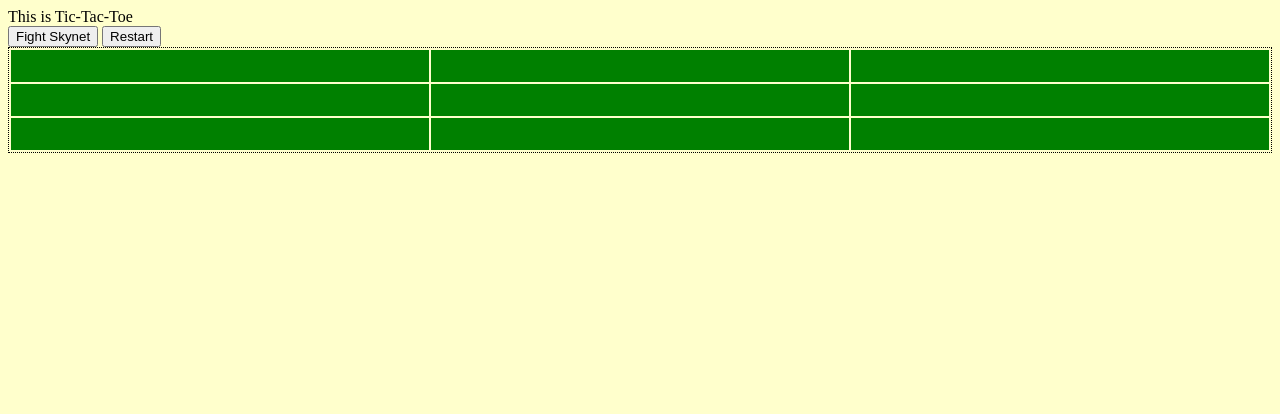
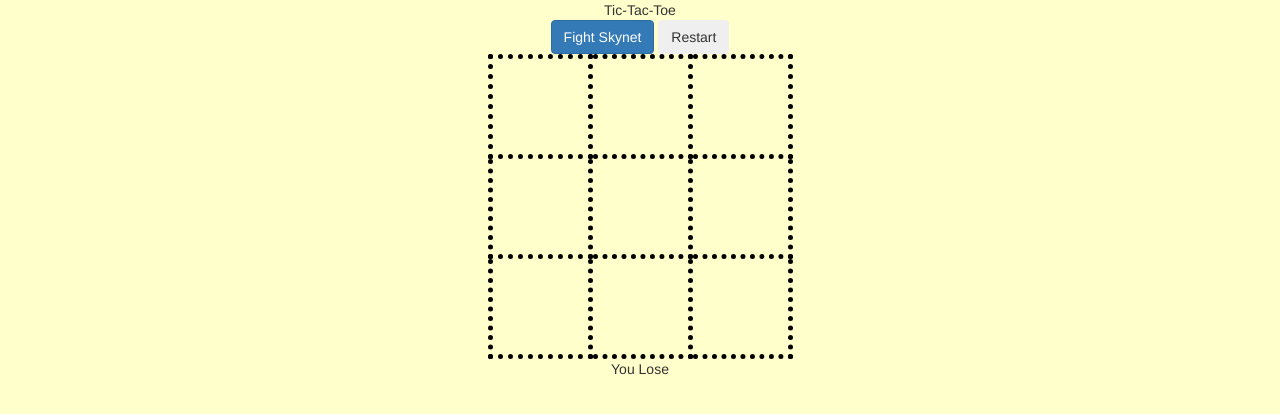
Before and after one commit to razzius-archive/tic-tac-toe, a plain HTML site: page index.html in a window 1280 px wide. Drawn offline with nearby package versions, Linux system fonts and the light colour scheme.

Commit message:
Finishes basic fluid layout, uses bootstrap and leaves small detials for later

```diff
--- a/index.html
+++ b/index.html
@@ -2,16 +2,18 @@
 <html>
 <head>
 	<title></title>
+
 	<link rel='stylesheet' href='style.css' type='text/css'>
+	<link rel="stylesheet" href="https://maxcdn.bootstrapcdn.com/bootstrap/3.3.7/css/bootstrap.min.css">
 	<meta name="viewport" content="width=device-width, initial-scale=1">
-	<script src="https://maxcdn.bootstrapcdn.com/bootstrap/3.3.7/js/bootstrap.min.js"></script>
+
 	<script src='index.js'></script>
 </head>
 <body>
 <div id ='mainContainer'>
 	<div id='header'>
-		<div id='status'>This is Tic-Tac-Toe</div>
-	    <button id='mode' type='button' class='btn btn-secondary'>Fight Skynet</button>
+		<div id='title'>Tic-Tac-Toe</div>
+	    <button id='mode' type='button' class='btn btn-primary'>Fight Skynet</button>
 	    <button id="restart" class='btn btn-secondary'>Restart</button>
 	</div>
 	<table>
@@ -34,6 +36,7 @@
 
 	</tbody>
 	</table>
+	<div id='gameStatus'>You Lose</div>
 </div>
 </body>
 </html>
--- a/style.css
+++ b/style.css
@@ -1,26 +1,46 @@
 body{
-    background-color: #ffffcc;
-    box-sizing: border-box;
+    background-color: #ffffcc !important;
+    /*box-sizing: border-box;*/
+
+
 
 }
-#mainContainer{}
-#header{}
+#mainContainer{
+    text-align: center;
+    width: 80%;
+    margin: 0 auto;
+    position: relative;
+  /*margin: 0px 0 0 -5%; */
+  /*left: 50%;*/
+}
+
+
+#header{
+
+}
 
 #title{}
-#gameStatus{}
+#gameStatus{
+
+}
 
 td{
-  margin-left: auto;
-  margin-right: auto;
-  background-color: green;
-  height: 30px;
-  width: 30px;
-  /*min-height: 100px;*/
+
+
+  background-color: #ffffcc;
+border: dotted black 5px;
+
+    width: 100px;
+    height: 100px;
 }
+
+
 table{
-	border: dotted black 1px;
-	height: 100%;
- 	width: 100%;
+    margin: 0 auto;
+    table-layout: fixed;
+    border-collapse: collapse;
+
+
 }
 
 /* Extra small devices (phones, less than 768px) */
```
